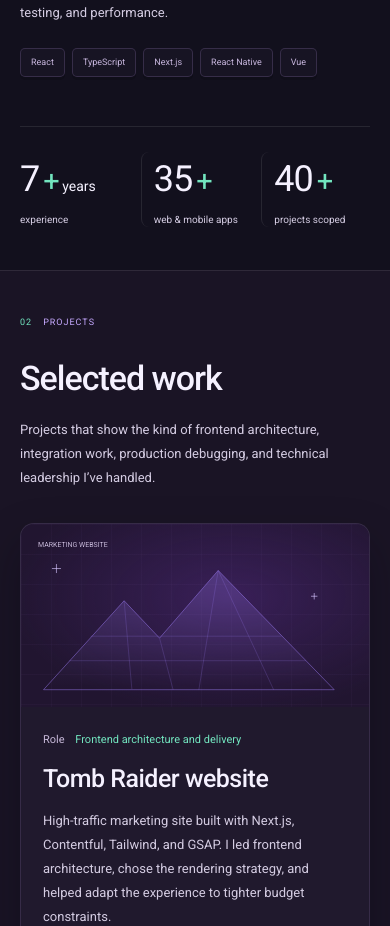
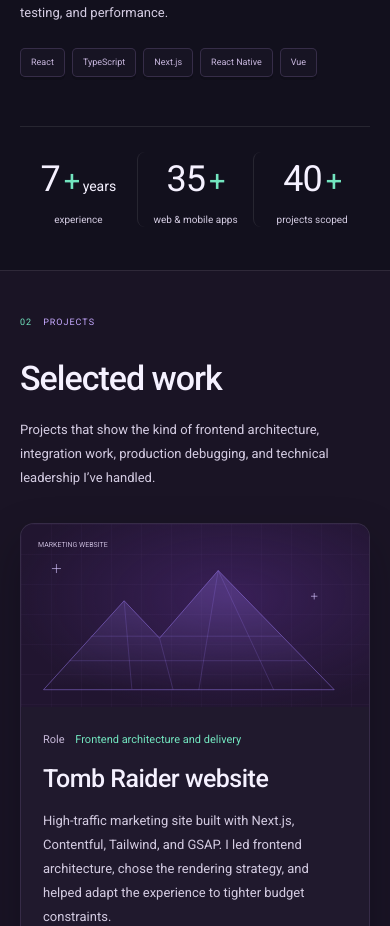
Before and after one commit to Datki11/portfolio-site, a Next.js app: page / in a window 390 px wide. Shown: the part 2160-3086 px from the top of the page. Built offline with nearby package versions, Linux system fonts and the light colour scheme; a web font is replaced by a local one.

Commit message:
Center metrics evenly within their columns

```diff
--- a/app/globals.css
+++ b/app/globals.css
@@ -515,12 +515,12 @@
   padding-top: 30px;
 }
 .impact-strip > div {
-  padding-left: 31px;
+  padding-inline: 16px;
+  text-align: center;
   border-left: 1px solid var(--line);
 }
 .impact-strip > div:first-child {
-  padding-left: 0;
-  border: 0;
+  border-left: 0;
 }
 .impact-strip strong {
   font-size: 42px;
@@ -1216,16 +1216,12 @@
   }
   .impact-strip {
     grid-template-columns: repeat(3, minmax(0, 1fr));
-    gap: 12px;
+    gap: 0;
     margin-top: 26px;
     padding-top: 25px;
   }
   .impact-strip > div {
-    padding-left: 12px;
-  }
-  .impact-strip > div:first-child {
-    border-left: 0;
-    padding-left: 0;
+    padding-inline: 4px;
   }
   .impact-strip strong {
     font-size: 36px;
```
